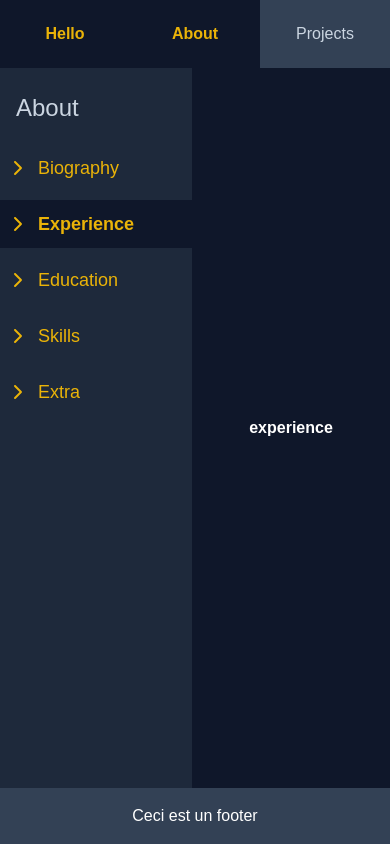
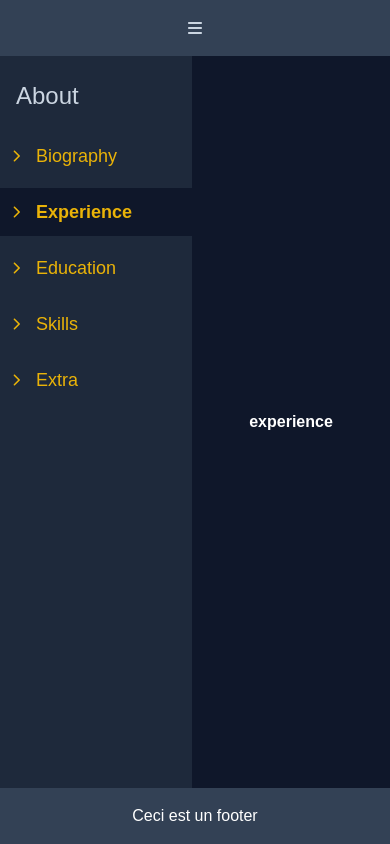
Before and after one commit to benKapl/portfolio-front, a Next.js app: page /about/experience in a window 390 px wide. Built offline with nearby package versions, Linux system fonts and the light colour scheme.

Commit message:
created basic responsiveness for header layout

```diff
--- a/src/app/(content)/layout.js
+++ b/src/app/(content)/layout.js
@@ -1,10 +1,25 @@
 "use client";
+import clsx from "clsx";
 import { usePathname} from "next/navigation";
-import { Navigation } from "../components/navigation";
+import { useState, useEffect } from "react";
+import { ComputerNavigation, MobileNavigation } from "../components/navigation";
 import { Sidebar } from "../components/sidebar";
 import { aboutSections, projectsSections } from "../utils/tabContents";
 
 export default function ContentLayout({ children }) {
+
+  const [isMobile, setIsMobile] = useState(false);
+
+  useEffect(() => {
+    const handleResize = () => {
+      setIsMobile(window.innerWidth < 640); // sm breakpoint
+    };
+    handleResize(); // Initial check
+    window.addEventListener('resize', handleResize);
+
+    return () => window.removeEventListener('resize', handleResize);
+  }, []);
+
 
   let sidebarTitle
   let sidebarSections
@@ -29,9 +44,9 @@ export default function ContentLayout({ children }) {
 
   return (
     <div className="flex flex-col h-screen"> {/* APP CONTAINER*/}
-      <header className="bg-slate-700 text-slate-300 h-20 text-center">
-        <Navigation />
-      </header>
+
+      {isMobile ? <MobileNavigation /> : <ComputerNavigation /> } {/* HEADER CONTAINING NAV BAR*/}
+
       <div className="bg-slate-900 flex h-full justify-evenly items-center">  {/* MIDDLE CONTAINER*/}
         {pathname !== "/" && // Show only if page != Home
         (<aside className="bg-slate-800 text-white w-48 h-full">
--- a/src/app/components/navigation.js
+++ b/src/app/components/navigation.js
@@ -1,15 +1,19 @@
 "use client";
 import clsx from "clsx";
+import { FontAwesomeIcon } from '@fortawesome/react-fontawesome'
+import { faBars } from '@fortawesome/free-solid-svg-icons';
 import Link from"next/link";
 import { usePathname } from "next/navigation";
+import { useState, useEffect, useRef } from "react";
 
-export const Navigation = () => {
+export const ComputerNavigation = () => {
     const pathname = usePathname();
 
     const tabStyle = "w-1/3 h-full flex justify-center items-center hover:bg-slate-900 hover:text-yellow-500 hover:font-bold"
     const currentTabStyle = "bg-slate-900 text-yellow-500 font-bold"
 
     return (
+        <header className="bg-slate-700 text-slate-300 h-16 text-center">
             <nav className="flex justify-around items-center h-full">
                 <Link href="/" className={clsx(tabStyle, pathname === "/" && currentTabStyle)} >
                     Hello
@@ -21,5 +25,62 @@ export const Navigation = () => {
                     Projects
                 </Link>
             </nav>
+        </header>
     )
 }
+
+export const MobileNavigation = () => {
+
+    const [isNavVisible, setIsNavVisible] = useState(false)
+
+    const closeNav = () => {
+        setIsNavVisible(false)
+    }
+
+    // Gestion du click extérieur
+    const navRef = useRef();
+
+    useEffect(() => {
+        const handleClickOutside = (event) => {
+            if (navRef.current && !navRef.current.contains(event.target)) {
+                closeNav()
+            }
+        };
+
+        // Ajoute un écouteur d'événement global
+        document.addEventListener('mousedown', handleClickOutside);
+
+        return () => {
+        // Nettoie l'écouteur d'événement quand le composant est démonté
+        document.removeEventListener('mousedown', handleClickOutside);
+        };
+    }, [isNavVisible]);
+    // ..............
+
+    const pathname = usePathname();
+
+    const tabStyle = "w-full h-16 text-xl flex justify-center items-center hover:bg-slate-900 hover:text-yellow-500 hover:font-bold"
+    const currentTabStyle = "bg-slate-900 text-yellow-500 font-bold"
+
+    return (
+        <header className="relative flex justify-center items-center bg-slate-700 text-slate-300 h-16 text-center">
+            <FontAwesomeIcon
+                className='w-10 hover: cursor-pointer'
+                icon={faBars}
+                onClick={() => setIsNavVisible(!isNavVisible)}/>
+            {isNavVisible && (
+            <nav ref={navRef} className="absolute top-10 flex flex-col justify-start items-center w-4/5 bg-slate-800">
+                <Link onClick={closeNav} href="/" className={clsx(tabStyle, pathname === "/" && currentTabStyle)} >
+                    Hello
+                </Link>
+                <Link onClick={closeNav} href="/about/bio" className={clsx(tabStyle, pathname.startsWith("/about") && currentTabStyle)}>
+                    About
+                </Link>
+                <Link onClick={closeNav} href="/projects" className={clsx(tabStyle, pathname === "/projects" && currentTabStyle)}>
+                    Projects
+                </Link>
+            </nav>)}
+
+        </header>
+    )
+}
--- a/src/app/components/sidebar.js
+++ b/src/app/components/sidebar.js
@@ -17,7 +17,7 @@ export const Sidebar = ({ title, sections }) => {
             className={clsx(tabStyle, pathname === section.route && currentTabStyle)}
             onClick={() => router.push(section.route)}
             >
-            <FontAwesomeIcon icon={faChevronRight} />
+            <FontAwesomeIcon className='w-2' icon={faChevronRight} />
             <h2 className='ml-4 text-lg'>{section.displayName}</h2>
         </div>
     ))
```
Lines whose indentation alone changed are shown as unchanged.
